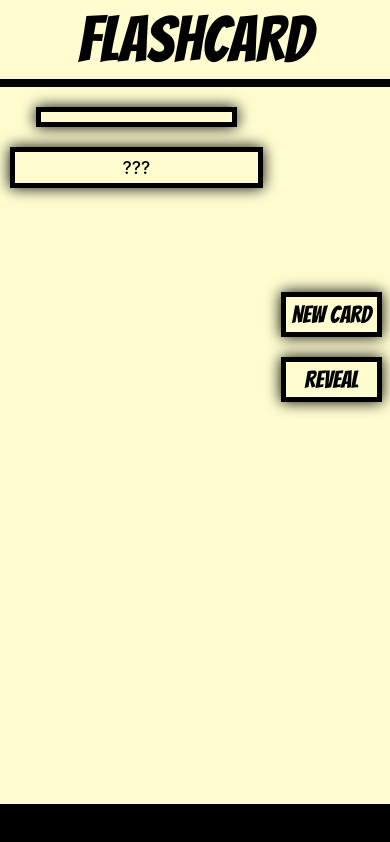
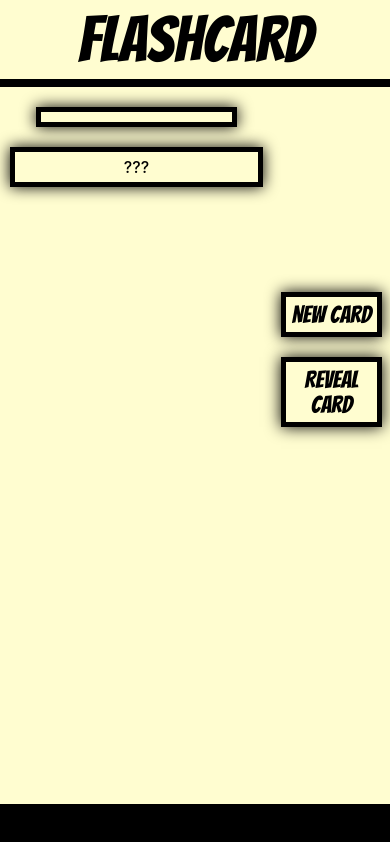
Before and after one commit to Will9214/flashcard, a React (Create React App) app: page / in a window 390 px wide. Built offline with nearby package versions, Linux system fonts and the light colour scheme; no server answers.

Commit message:
Modified styling of buttons for mobile responsiveness

```diff
--- a/src/components/Flashcards.tsx
+++ b/src/components/Flashcards.tsx
@@ -52,7 +52,7 @@ function Flashcards() {
       <ButtonElement>
         <Button onClick={handleNewCardClick}>New Card</Button>
 
-        <Button onClick={handleRevealInfoClick}>Reveal</Button>
+        <Button onClick={handleRevealInfoClick}>Reveal Card</Button>
       </ButtonElement>
     </ParentElement>
   )
@@ -132,7 +132,7 @@ const FlashcardName = styled.div`
 
   @media (max-width: 576px) {
     width: 70%;
-    font-size: 2rem;
+    font-size: 1.5rem;
     padding: 5px 0;
   }
 `;
@@ -152,5 +152,6 @@ const FlashcardInfo = styled.div`
     width: 85%;
     margin: auto;
     padding: 5px 5px;
+    font-size: 1rem;
   }
 `;
```
